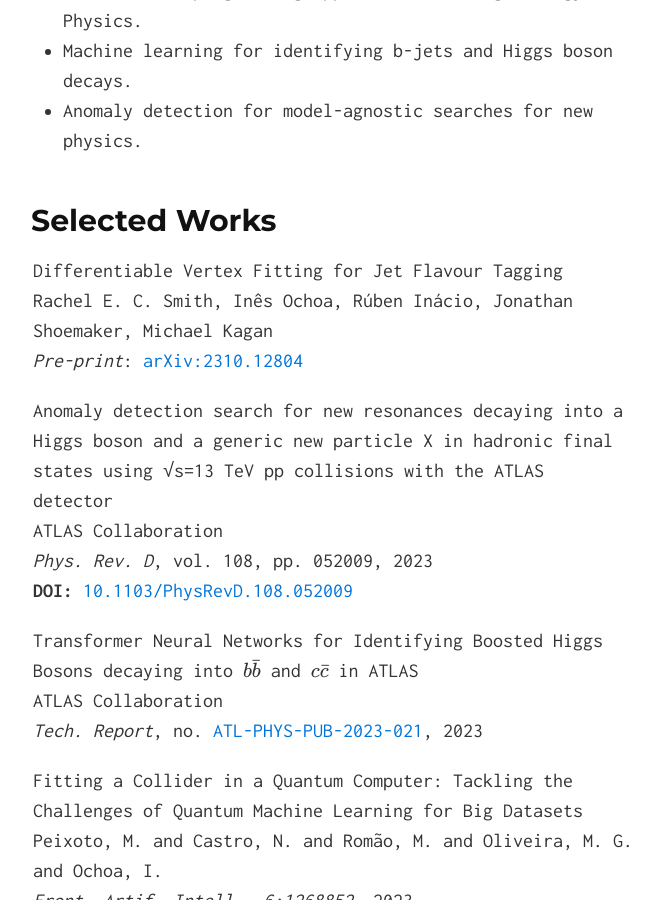
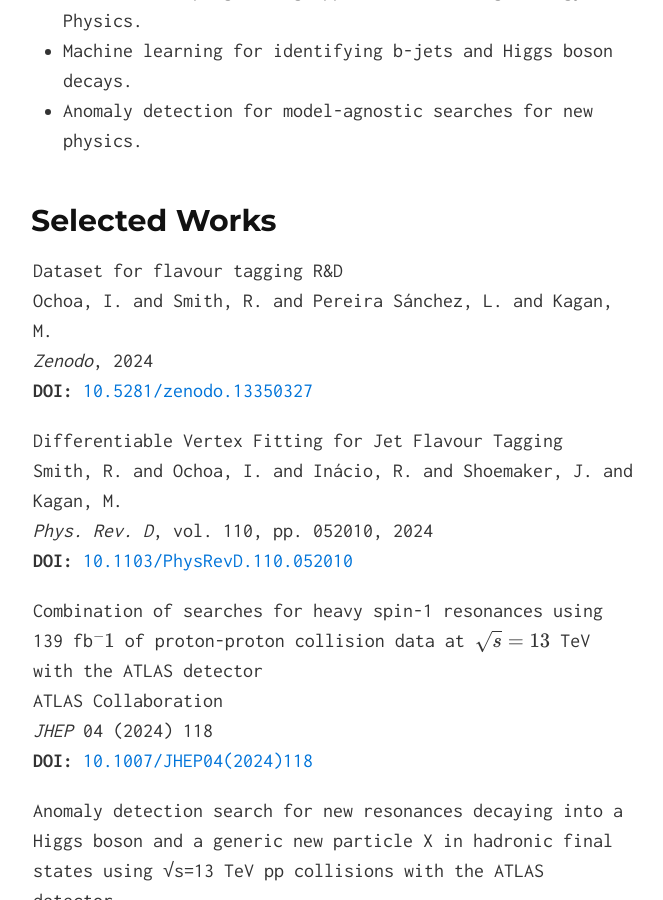
Before and after one commit to inesochoa/inesochoa.github.io, a Jekyll site: the page built from index.md, in a window 1280 px wide and 900 px high, scrolled down 834 px. Shown: the whole window, without its empty margins (307-970 px from the left). Built offline with Jekyll 4.4.1, drawn with Linux system fonts in a browser that asks for light colours; formulas are drawn with MathJax 3.

Commit message:
update publist

```diff
--- a/publist.md
+++ b/publist.md
@@ -1,7 +1,20 @@
+{:.dataset}
+<span>Dataset for flavour tagging R&D</span>{:.papertitle}
+<span>Ochoa, I. and Smith, R. and Pereira Sánchez, L. and Kagan, M.</span>{:.authors}
+<span>_Zenodo_, 2024</span>{:.journal}
+<span>**DOI:** [10.5281/zenodo.13350327](https://doi.org/10.5281/zenodo.13350327)</span>{:.doi}
+
 {:.paper}
 <span>Differentiable Vertex Fitting for Jet Flavour Tagging</span>{:.papertitle}
-<span>Rachel E. C. Smith, Inês Ochoa, Rúben Inácio, Jonathan Shoemaker, Michael Kagan</span>{:.authors}
-<span>_Pre-print_: [arXiv:2310.12804](https://arxiv.org/abs/2310.12804)</span>{:.journal}
+<span>Smith, R. and Ochoa, I. and Inácio, R. and Shoemaker, J. and Kagan, M.</span>{:.authors}
+<span>_Phys. Rev. D_, vol. 110, pp. 052010, 2024</span>{:.journal}
+<span>**DOI:** [10.1103/PhysRevD.110.052010](https://journals.aps.org/prd/abstract/10.1103/PhysRevD.110.052010)</span>{:.doi}
+
+{:.paper}
+<span>Combination of searches for heavy spin-1 resonances using 139 fb$$^−1$$ of proton-proton collision data at $$\sqrt{s} = 13$$ TeV with the ATLAS detector</span>{:.papertitle}
+<span>ATLAS Collaboration</span>{:.authors}
+<span>_JHEP_ 04 (2024) 118</span>{:.journal}
+<span>**DOI:** [10.1007/JHEP04(2024)118](https://link.springer.com/article/10.1007/JHEP04(2024)118)</span>{:.doi}
 
 {:.paper}
 <span> Anomaly detection search for new resonances decaying into a Higgs boson and a generic new particle X in hadronic final states using √s=13 TeV pp collisions with the ATLAS detector</span>{:.papertitle}
```
